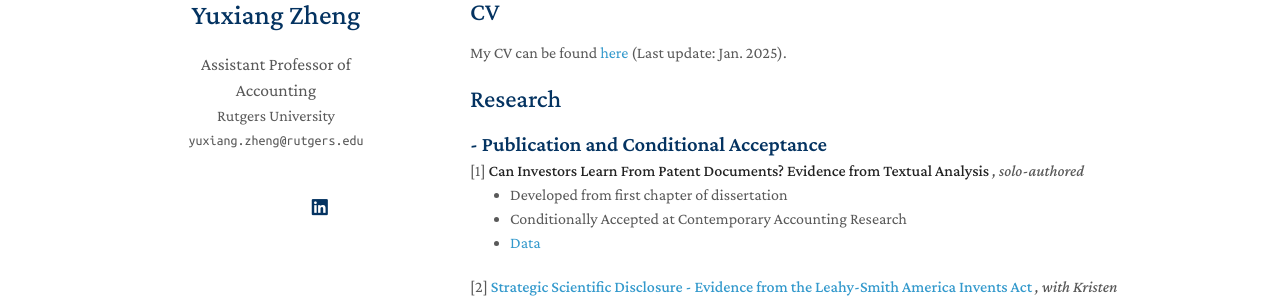
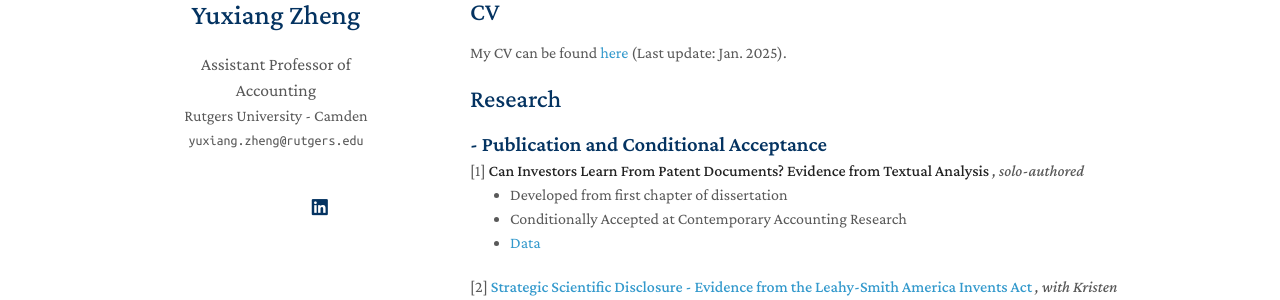
Before and after one commit to yuxiang-zheng/yuxiang-zheng.github.io, a Jekyll site: the page built from index.md, in a window 1280 px wide. Shown: the part 381-681 px from the top of the page. Built offline with Jekyll 4.4.1, drawn with Linux system fonts in a browser that asks for light colours; a style sheet for code colours, icons or effects is not loaded; our own code applies the rules of GitHub Pages for plain Markdown files.

Commit message:
Update _config.yml

```diff
--- a/_config.yml
+++ b/_config.yml
@@ -1,7 +1,7 @@
 # Basic Information
 title: Yuxiang Zheng
 position: Assistant Professor of Accounting
-affiliation: Rutgers University
+affiliation: Rutgers University - Camden
 email: yuxiang.zheng@rutgers.edu
 
 # Search Engine Optimization (SEO)
```
